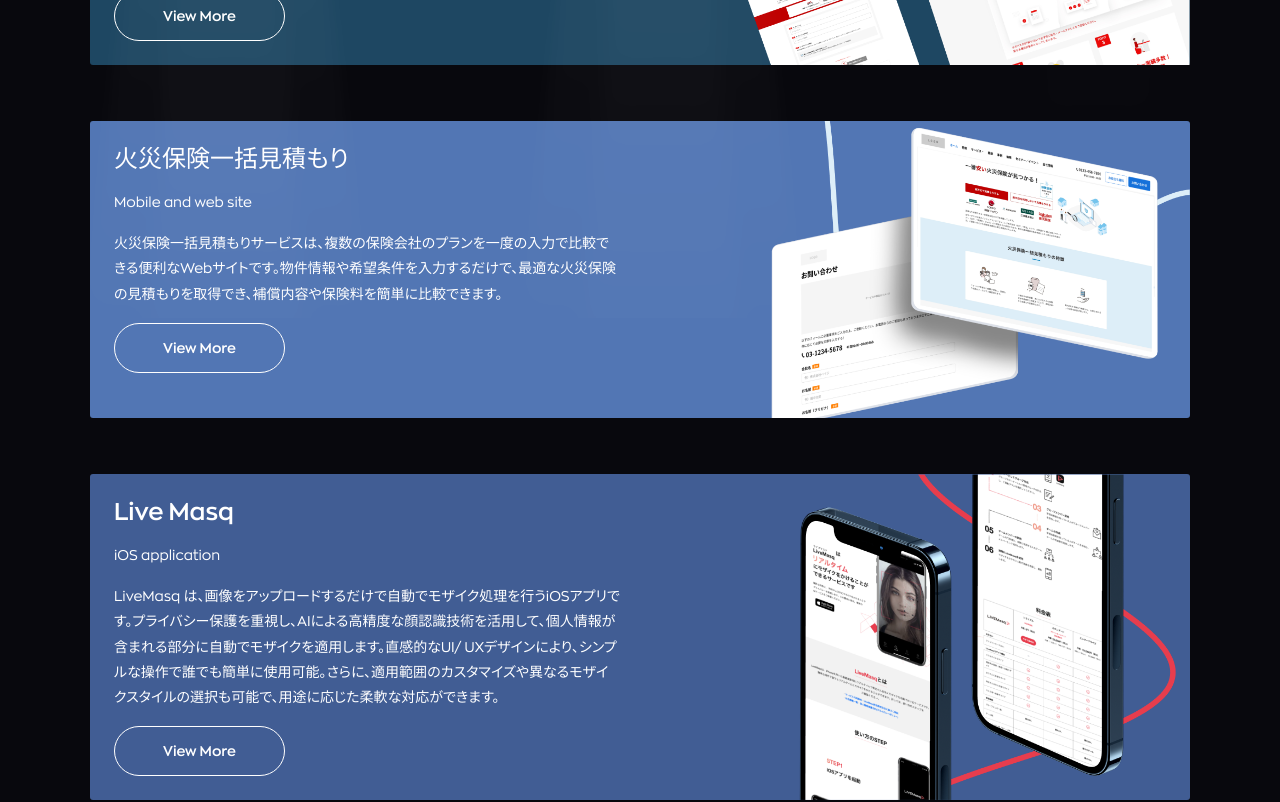
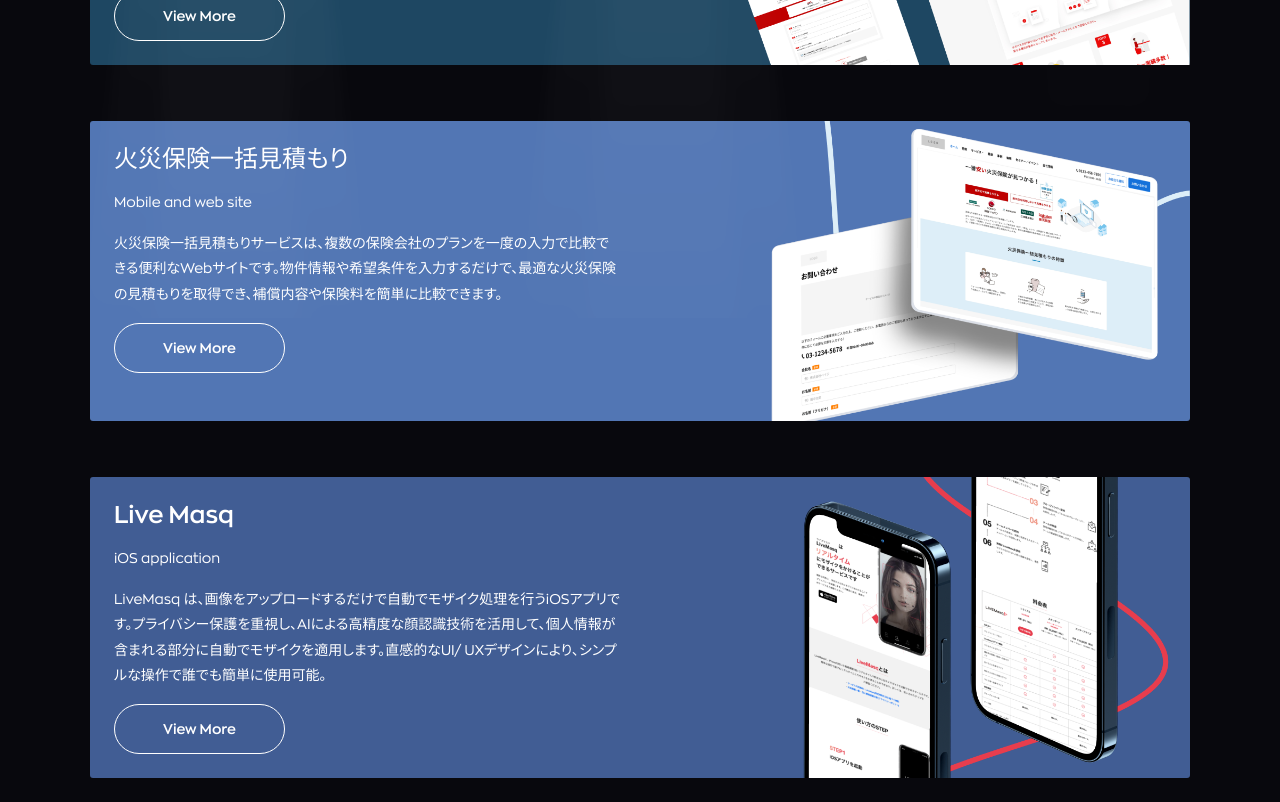
Before and after one commit to osawa1177/nuxt-portfolio-site, a Nuxt app: page /projects in a window 1280 px wide. Shown: the part 540-1342 px from the top of the page. Built offline with nearby package versions, Linux system fonts and the light colour scheme.

Commit message:
projects text height fix

```diff
--- a/components/Projects.vue
+++ b/components/Projects.vue
@@ -102,7 +102,7 @@
     gap: 40px;
     margin-bottom: 56px;
     height: auto;
-    min-height: 297px;
+    min-height: 300px;
     border-radius: 3px;
 
     &--money {
--- a/data/projects.json
+++ b/data/projects.json
@@ -18,7 +18,7 @@
   {
     "title": "Live Masq",
     "tag": "iOS application",
-    "description": "LiveMasq は、画像をアップロードするだけで自動でモザイク処理を行うiOSアプリです。プライバシー保護を重視し、AIによる高精度な顔認識技術を活用して、個人情報が含まれる部分に自動でモザイクを適用します。直感的なUI/ UXデザインにより、シンプルな操作で誰でも簡単に使用可能。さらに、適用範囲のカスタマイズや異なるモザイクスタイルの選択も可能で、用途に応じた柔軟な対応ができます。",
+    "description": "LiveMasq は、画像をアップロードするだけで自動でモザイク処理を行うiOSアプリです。プライバシー保護を重視し、AIによる高精度な顔認識技術を活用して、個人情報が含まれる部分に自動でモザイクを適用します。直感的なUI/ UXデザインにより、シンプルな操作で誰でも簡単に使用可能。",
     "imgSrc": "livemasq-app.png",
     "textBlockClass": "projects__block--live",
     "link": "live-masq"
--- a/pages/projects/index.vue
+++ b/pages/projects/index.vue
@@ -97,7 +97,7 @@
     gap: 40px;
     margin-bottom: 56px;
     height: auto;
-    min-height: 297px;
+    min-height: 300px;
     border-radius: 3px;
 
     &--money {
```
